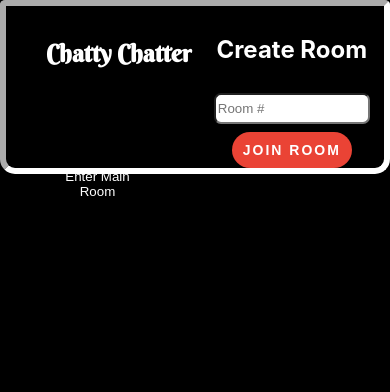
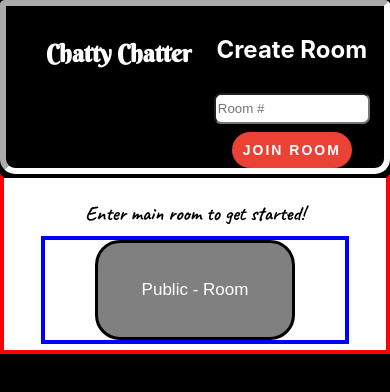
Before and after one commit to Tanner-Davison/Chatty_Chatter, a React (Create React App) app: page /currentservers in a window 390 px wide. Shown: the top 392 px of the page. Built offline with nearby package versions, Linux system fonts and the light colour scheme.

Commit message:
saved css that took me 4 hours

```diff
--- a/public/index.html
+++ b/public/index.html
@@ -21,6 +21,9 @@
 <link rel="preconnect" href="https://fonts.googleapis.com">
 <link rel="preconnect" href="https://fonts.gstatic.com" crossorigin>
 <link href="https://fonts.googleapis.com/css2?family=Inter:wght@300&family=Varela+Round&display=swap" rel="stylesheet">
+<link rel="preconnect" href="https://fonts.googleapis.com">
+<link rel="preconnect" href="https://fonts.gstatic.com" crossorigin>
+<link href="https://fonts.googleapis.com/css2?family=Caveat:wght@700&display=swap" rel="stylesheet">
     <!--
       Notice the use of %PUBLIC_URL% in the tags above.
       It will be replaced with the URL of the `public` folder during the build.
--- a/src/components/MainRoom.js
+++ b/src/components/MainRoom.js
@@ -104,7 +104,6 @@ const MainRoom = () => {
       setSocketConnected("Connected");
       return;
     }
-    console.log(mainAccess);
     if (mainAccess === true) {
       joinRoom();
       setMainAccess(false);
@@ -114,18 +113,15 @@ const MainRoom = () => {
     });
 
     socket.on("disconnect", (reason) => {
+      console.log(reason);
       setSocketConnected("Disconnected");
       setMainAccess(true);
-    });
-
-    socket.on("error", (error) => {
-      console.error("Socket Error:", error);
     });
     socket.on("receive_message", async (data) => {
       if (data.room !== room) {
         return;
       }
-      setMessageRecieved((prev) => [
+      setMessageRecieved((prev)=> [
         ...prev,
         {
           message: data.message,
@@ -138,10 +134,8 @@ const MainRoom = () => {
       console.log(data.sentBy);
       await loadRoomHistory(data.room);
     });
-    // const handleReceiveMessage = async (data) => {
 
     return () => {
-      socket.off("error");
       socket.off("join_room", joinRoom);
       socket.off("receive_message");
       socket.off("disconnect");
--- a/src/components/currentServers/CurrentServer.css
+++ b/src/components/currentServers/CurrentServer.css
@@ -1,21 +1,66 @@
-.mainAccessBtn {
+.room-container{
+  display:flex;
+  flex-direction: column;
+  width: 100%;
+  height:auto;
+  align-items: center;
+  justify-content: center;
+  padding:10px 10px 10px 10px;
+  border: 4px solid red;
+  border-top: 4px inset black;
+  box-sizing: border-box;
+  background-color: white;;
+  font-family: 'Caveat', cursive;;
+}
+.main-room-wrapper{
+  display: flex;
+  flex-direction: column;
+  outline: 4px solid blue;
+  align-self:flex-start;
+  width:50%
+}
+.main-room-wrapper.new-user{
+
+ flex-direction: row;
+ align-self: center;
+ align-items: center;
+ justify-content: center;
+ width: 300px;
+}
+.main-room-wrapper.new-user> button{
+ width:200px;
+ align-self:center;
+}
+
+.active-rooms-joined{
+
+}
+
+.main-room-button {
   width: 100px;
   height: 100px;
   border: 3px solid black;
   color: white;
-  background-color: black;
+  background-color: gray;
   border-radius: 25px;
   box-shadow: 0 0 0 0 black;
   transition: box-shadow 0.3s ease-in-out;
+    &:hover{
+    box-shadow: 0 0 0 7px #DD4124;
+  }
+}
+.custom-text {
+  display:inline-block;
+  width:fit-content;
+  color: darkolivegreen;
+  font-size: 55px; /* Adjust the font size as needed */
+  /* Other styles */
 }
 
-.mainAccessBtn:hover {
-  box-shadow: 0 0 0 7px #DD4124;
+@media only screen and (max-width: 600px){
+
+.room-container>h1{
+  font-size:20px;
+  font-weight:800;
 }
-.server-selection{
-  display:flex;
-  flex-direction: row;
-  align-items: center;
-  justify-content: center;
-
 }
--- a/src/components/currentServers/CurrentServers.js
+++ b/src/components/currentServers/CurrentServers.js
@@ -5,11 +5,14 @@ import { io } from "socket.io-client";
 import { useNavigate } from "react-router-dom";
 import Header from "../Header/Header";
 import { AllRoomsJoined } from "./AllRoomsJoined";
+
 const CurrentServers = () => {
   const { setMainAccess, setSocket, socket, userLoginInfo } = useContext(LoginContext);
   const navigate = useNavigate();
   const doesUserExist = JSON.parse(sessionStorage.getItem("username"));
   const [roomsJoined, setRoomsJoined] = useState([]);
+  const mainRoom = 1;
+  const [newUserToggle, setNewUserToggle]=useState(true)
 
   const colors = [
     "#DD4124",
@@ -26,7 +29,11 @@ const CurrentServers = () => {
     if (doesUserExist) {
       const allRooms = await AllRoomsJoined(doesUserExist ? doesUserExist: userLoginInfo.username);
       console.log("allRooms:", allRooms); // Debug log
-      setRoomsJoined(allRooms.sort((a,b)=> a.room - b.room)); // Removed 'return'
+      setRoomsJoined(allRooms.sort((a,b)=> a.room - b.room));
+      if(allRooms.length>0){
+        setNewUserToggle(false)
+      }
+
     }
   };
    const handleRoomButtonClick = (roomNumber) => {
@@ -37,7 +44,7 @@ const CurrentServers = () => {
        reconnectionDelay: 2000,
      });
      sessionStorage.setItem("lastRoom", roomNumber.toString());
-     navigate(`/chatroom/${roomNumber}`);
+     return navigate(`/chatroom/${roomNumber}`);
    };
 
   useEffect(() => {
@@ -50,24 +57,25 @@ const CurrentServers = () => {
 
   return (
     <>
-      <Header socket={socket}  />
-      <div className="server-selection">
-        <button
-          className={"mainAccessBtn"}
-          onClick={() => {
-            setMainAccess(true);
-            setSocket(
-              io.connect("http://localhost:3001"),
-              {
-                reconnection: true,
-                reconnectionAttempts: 20,
-                reconnectionDelay: 2000,
-              },
-              );
-              navigate(`/chatroom/1`)
-          }}>
-          Enter Main Room
-        </button>
+      <Header socket={socket} />
+      <div className={`room-container`}>
+        {newUserToggle && (
+          <h1 style={{ color: "black", alignSelf: "center" }}>
+            Enter main room to get started!
+          </h1>
+        )}
+        <div
+          className={
+            newUserToggle ? `main-room-wrapper new-user` : "main-room-wrapper"
+          }>
+          <button
+            className={"main-room-button"}
+            onClick={() => handleRoomButtonClick(mainRoom)}>
+            <p> Public - Room </p>
+          </button>
+
+        </div>
+
 
         {roomsJoined.length > 0 &&
           roomsJoined.map((room) => {
@@ -75,18 +83,18 @@ const CurrentServers = () => {
             const randomIndex = Math.floor(Math.random() * colors.length);
             const randomColor = colors[randomIndex];
 
-            return(
+            return (
               <div key={id}>
                 <button
                   type="button"
-                  className={"mainAccessBtn"}
+                  className={newUserToggle ? "room-item" : "room-item no-rooms"}
                   style={{ backgroundColor: `${randomColor}` }}
                   onClick={() => handleRoomButtonClick(room.room)}>
                   {room.room}
                 </button>
               </div>
-
-          )})}
+            );
+          })}
       </div>
       {}
     </>
--- a/src/components/login/Login.css
+++ b/src/components/login/Login.css
@@ -1,28 +1,61 @@
 .login-element-wrapper{
+    position: relative;
     display: flex;
     flex-direction: column;
-    height:98vh;
+    height:89vh;
+    width:99vw;
+    margin-left:3px;
+    background-color: white;;
+    overflow-y:hidden;
+    overscroll-behavior: none;
+    outline:4px solid red;
+    box-sizing: border-box;
+
 }
 
 h2 {
-    color:white;
+    color:black;
+}
+
+form{
+    position: relative;
+    display:flex;
+    flex-direction:row;
+    justify-content: space-around;
+    height: 100%;
+    background-color: white;
+
 }
 .columnContainer{
+    position: absolute;
     display:flex;
     flex-direction: column;
-    height: fit-content;
+    height: 100%;
     align-items: center;
+    position: relative;
 
+}
+.background-image {
+    position: relative;
+    display: flex;
+    height: 70%;
+    overflow: visible;
+
+    width: 26%;
+    background-size: 37%;
+    background-repeat: no-repeat;
+    background-position: -12px;
+    background-image: url('./svgs/speachBubble.svg');
 }
 .new-user-header{
     display:flex;
     align-items: center;
     align-self: center;
-    justify-content: center;
-    flex-direction: row;
-    padding-top:100px;
+    justify-content: flex-start;
+    flex-direction: column;
     width: 100%;
     gap:10%;
+
 }
 .create_user{
     position: relative;
@@ -41,6 +74,7 @@ h2 {
     gap: 10px;
     max-height: 500px;
     max-width: 500px;
+
 }
 
 .create_user> h2{
@@ -70,13 +104,24 @@ font-size:40px;
     padding:25px;
 }
 .titleChatty{
-    display:flex;
-    align-items: center;
+    position: relative;
+    background-image: url('./svgs/speachBubble.svg');
+    background-repeat: no-repeat;
+    background-size: 377px;
+    background-position: -4px;
+    padding-bottom: 25px;
+    display: flex;
+    overflow: visible;
+    padding: 76px;
+    align-items: flex-start;
     justify-content: center;
+    align-self: center;
+    justify-self: center;
+    flex-direction: column;
 }
 #welcome_{
       font-size:6rem;
-      color:white;
+      color:black;
       font-family: 'Berkshire Swash', serif;
 }
 .login-button-wrapper{
@@ -99,21 +144,15 @@ box-sizing: border-box;
     align-items: center;
 }
 .welcomeContainer > article{
-    color:white;
+    color:black;
     width:30%;
     font-size: 2rem;
     text-align: center;
     letter-spacing: 2px;
+    font-family: 'Caveat', cursive;
 
 }
-form{
-    position: relative;
-    display:flex;
-    flex-direction:row;
-    justify-content: space-around;
-    height: 100%;
-    background-color: black;
-}
+
 .create_user.error-css input{
     border:3px solid red;
 
```
Also changed, not shown: src/components/login/Login.js (+34 -41 lines), src/components/login/svgs/speachBubble.svg (added).
